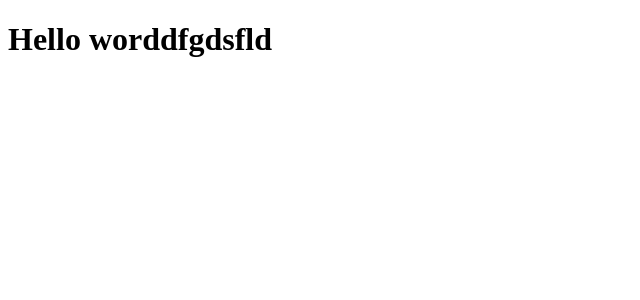
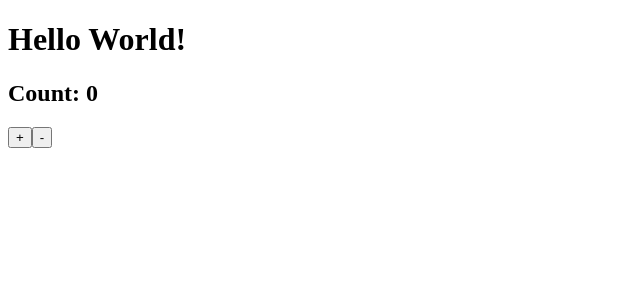
Before and after one commit to ab2d2/react-boilerplate, a React app: page / in a window 1280 px wide. Shown: the top 300 px of the page, without its empty margins (0-640 px from the left). Built offline with nearby package versions, Linux system fonts and the light colour scheme.

Commit message:
add sourcemap and class props

```diff
--- a/package.json
+++ b/package.json
@@ -14,6 +14,7 @@
     "@babel/cli": "^7.1.5",
     "@babel/core": "^7.1.5",
     "@babel/preset-env": "^7.1.5",
+    "@babel/plugin-proposal-class-properties": "^7.1.0",
     "@babel/preset-react": "^7.0.0",
     "babel-loader": "^8.0.4",
     "html-webpack-plugin": "^3.2.0",
--- a/src/App.js
+++ b/src/App.js
@@ -1,8 +1,20 @@
+
 import React from 'react'
 
 class App extends React.Component {
+	state = {
+		count: 0
+	}
+
 	render() {
-		return <h1>Hello worddfgdsfld</h1>
+		return (
+			<div>
+				<h1>Hello World!</h1>
+				<h2>Count: {this.state.count}</h2>
+				<button onClick={() => this.setState(state => ({ count: state.count + 1 }))}>+</button>
+				<button onClick={() => this.setState(state => ({ count: state.count - 1 }))}>-</button>
+			</div>
+		)
 	}
 }
 
--- a/webpack.config.base.js
+++ b/webpack.config.base.js
@@ -15,7 +15,8 @@
 				loader: 'babel-loader',
 				exclude: /node_modules/,
 				options: {
-					presets: ['@babel/preset-env', '@babel/preset-react']
+					presets: ['@babel/preset-env', '@babel/preset-react'],
+					plugins: ['@babel/plugin-proposal-class-properties']
 				}
 			}
 		]
--- a/webpack.config.dev.js
+++ b/webpack.config.dev.js
@@ -6,5 +6,6 @@
 	mode: 'development',
 	devServer: {
 		port: 9000
-	}
+	},
+	devtool: 'source-map'
 })
```
Also changed, not shown: 1 other file (tests, documents, lock files or other folders).
